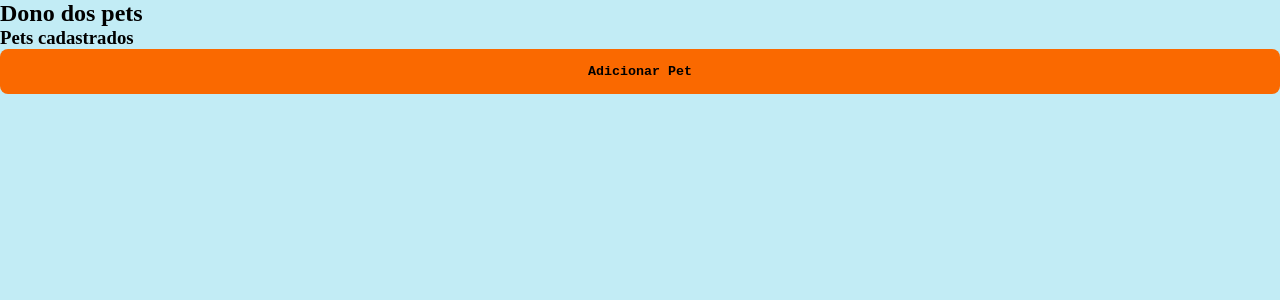
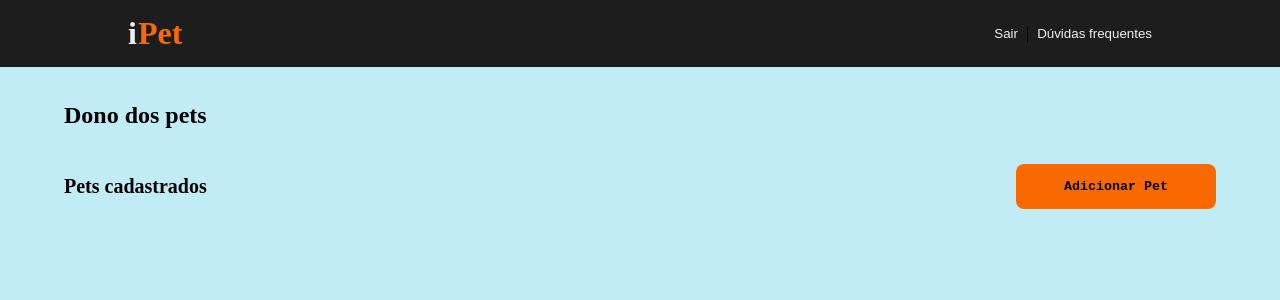
Before and after one commit to elitejp/projeto-final-raphael-grupo5, a React (Create React App) app: page /dashboard-owner in a window 1280 px wide. Shown: the top 300 px of the page. Built offline with nearby package versions, Linux system fonts and the light colour scheme.

Commit message:
style: UserHeader-component estilizado

```diff
--- a/src/components/UserHeader/index.jsx
+++ b/src/components/UserHeader/index.jsx
@@ -4,17 +4,19 @@ import { StyledUserHeader } from "./styles";
 function UserHeader({ name, userType, setmodalCreatePet }) {
   return (
     <StyledUserHeader>
-      <div className="user-header-top">
+      <div>
         <h2>{userType === "owner" ? "Dono dos pets" : "Cuidador"}</h2>
         <h2>{name}</h2>
       </div>
 
-      <div className="user-header-bottom">
+      <div>
         <h3>
           {userType === "owner" ? "Pets cadastrados" : "Donos interessados"}
         </h3>
         {userType === "owner" ? (
-          <Button onClick={() => setmodalCreatePet(true)}>Adicionar Pet</Button>
+          <Button w="200px" m="0" onClick={() => setmodalCreatePet(true)}>
+            Adicionar Pet
+          </Button>
         ) : (
           <h3>Cuide bem deles</h3>
         )}
--- a/src/components/UserHeader/styles.js
+++ b/src/components/UserHeader/styles.js
@@ -1,3 +1,35 @@
 import styled from "styled-components";
 
-export const StyledUserHeader = styled.div``;
+export const StyledUserHeader = styled.div`
+  width: 90%;
+  max-width: 1200px;
+  margin: auto;
+
+  div {
+    margin: 20px 0;
+    display: flex;
+    justify-content: space-between;
+    align-items: center;
+  }
+
+  h2 {
+    font-size: 16px;
+  }
+
+  h3 {
+    font-size: 14px;
+  }
+
+  @media screen and (min-width: 900px) {
+    div {
+      margin: 35px 0;
+    }
+    h2 {
+      font-size: 24px;
+    }
+
+    h3 {
+      font-size: 20px;
+    }
+  }
+`;
--- a/src/pages/DashboardOwner/index.jsx
+++ b/src/pages/DashboardOwner/index.jsx
@@ -10,6 +10,7 @@ import "react-toastify/dist/ReactToastify.css";
 import Button from "../../components/Button";
 import { getOwnerAndPets } from "../../services/apiOwner";
 import UserHeader from "../../components/UserHeader";
+import Header from "../../components/Header";
 
 function DashboardOwner() {
   const [modalCreatePet, setmodalCreatePet] = useState(false);
@@ -50,6 +51,7 @@ function DashboardOwner() {
 
   return (
     <>
+      <Header />
       {modalCreatePet ? (
         <CreateModal>
           <StyledDiv fd="column">
```
